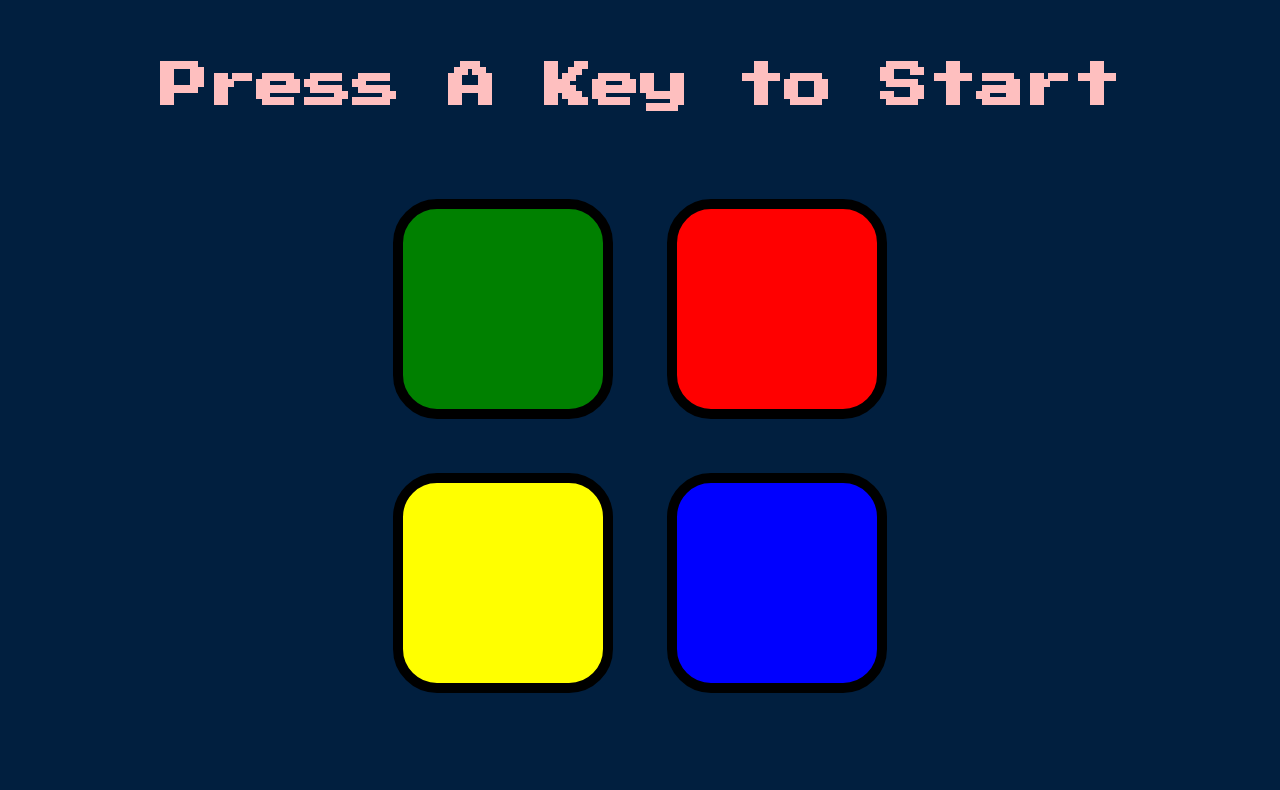
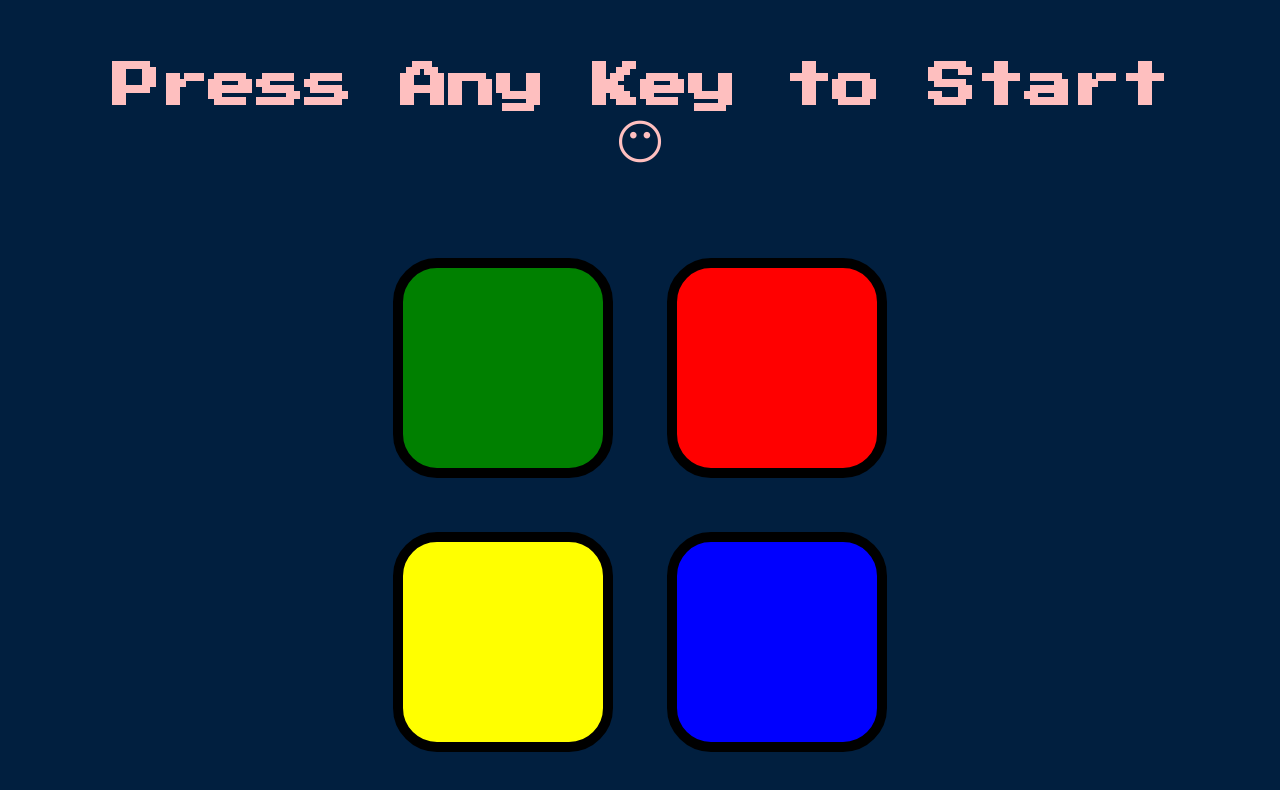
Before and after one commit to bhanu789678/simson, a plain HTML site: page index.html in a window 1280 px wide. Drawn offline with nearby package versions, Linux system fonts and the light colour scheme.

Commit message:
Update index.html

```diff
--- a/index.html
+++ b/index.html
@@ -9,7 +9,7 @@
 </head>
 
 <body>
-  <h1 id="level-title">Press A Key to Start</h1>
+  <h1 id="level-title">Press Any Key to Start &#128566;</h1>
   <div class="container">
     <div lass="row">
 
```
